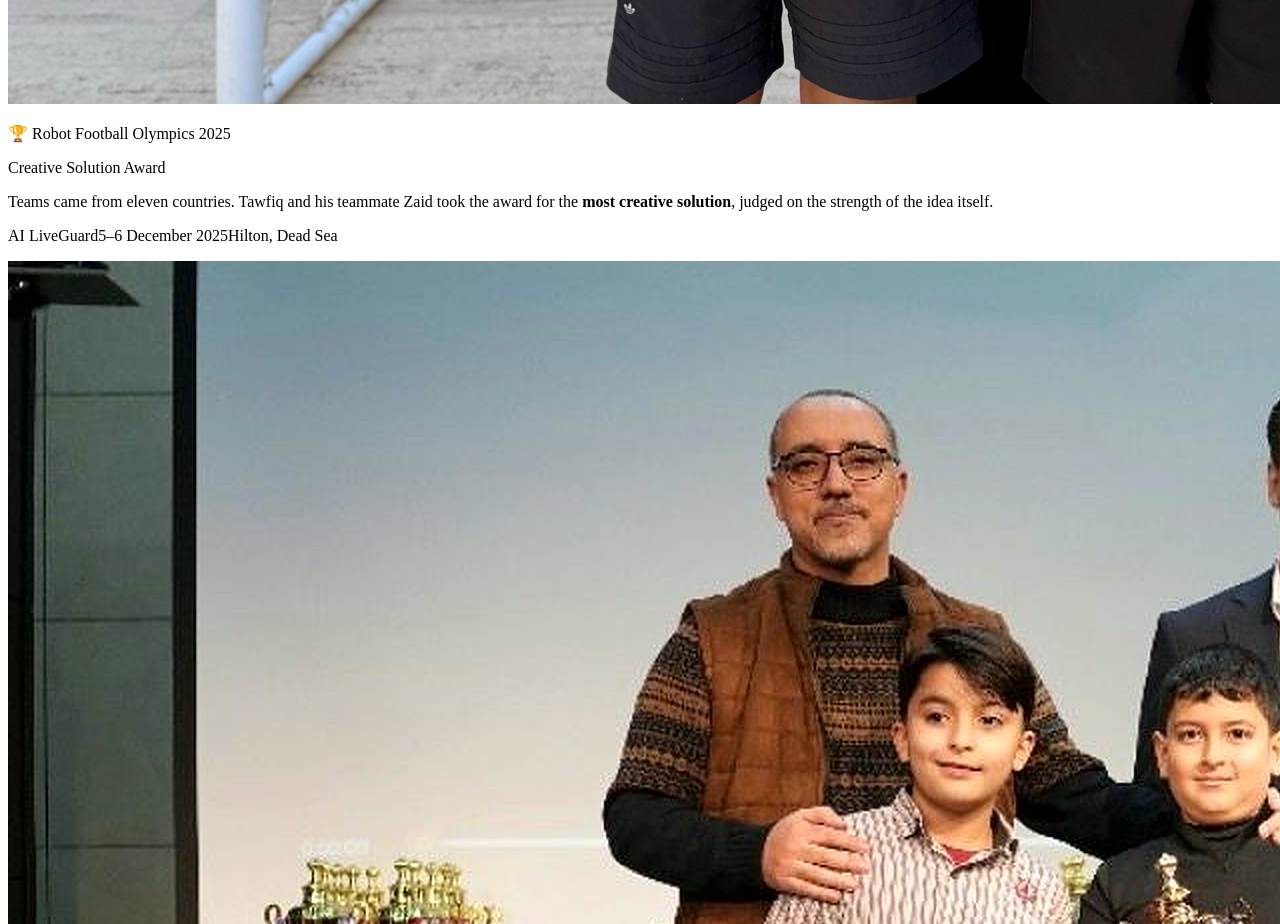
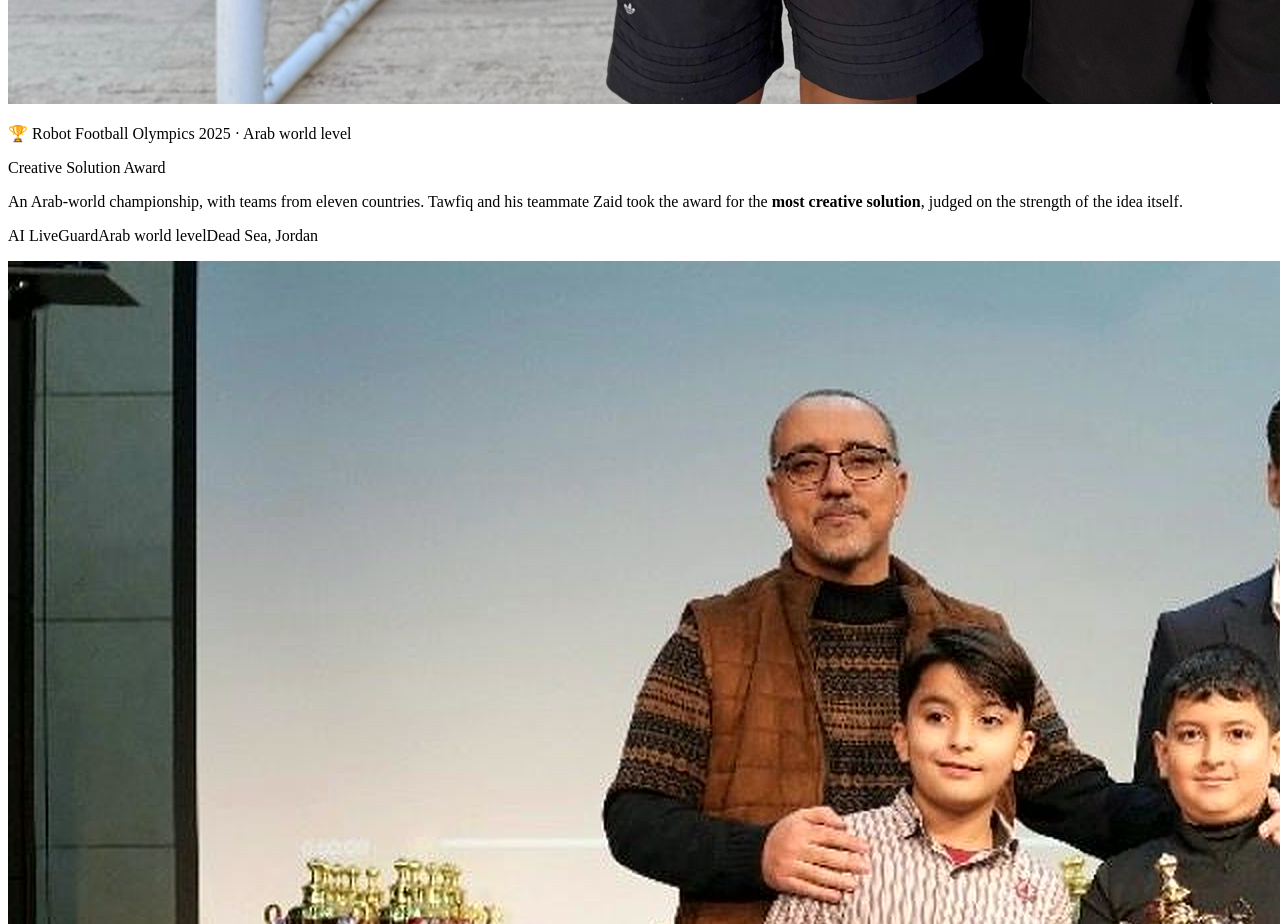
Before and after one commit to NmaaAlhawary/TawfiqFakhouri, a React (Vite) app: page / in a window 1280 px wide. Shown: the part 4480-5404 px from the top of the page. Built offline with nearby package versions, Linux system fonts and the light colour scheme; the HTML template or start-up script is replaced by a standard one.

Commit message:
Note that the RFO award was at Arab world level

```diff
--- a/src/data.js
+++ b/src/data.js
@@ -136,11 +136,12 @@ export const PROJECTS = [
 
 export const AWARDS = [
   {
-    kicker: '\ud83c\udfc6 Robot Football Olympics 2025',
+    kicker: '\ud83c\udfc6 Robot Football Olympics 2025 \u00b7 Arab world level',
     title: 'Creative Solution Award',
-    text: 'Teams came from eleven countries. Tawfiq and his teammate Zaid took the award for the '
-        + '<b>most creative solution</b>, judged on the strength of the idea itself.',
-    meta: ['AI LiveGuard', '5\u20136 December 2025', 'Hilton, Dead Sea'],
+    text: 'An Arab-world championship, with teams from eleven countries. Tawfiq and his teammate '
+        + 'Zaid took the award for the <b>most creative solution</b>, judged on the strength of the '
+        + 'idea itself.',
+    meta: ['AI LiveGuard', 'Arab world level', 'Dead Sea, Jordan'],
     photo: 'img/team.jpg',
     alt: 'Tawfiq and Zaid with their coach Nmaa Al Hawary and the robot they built',
   },
```
